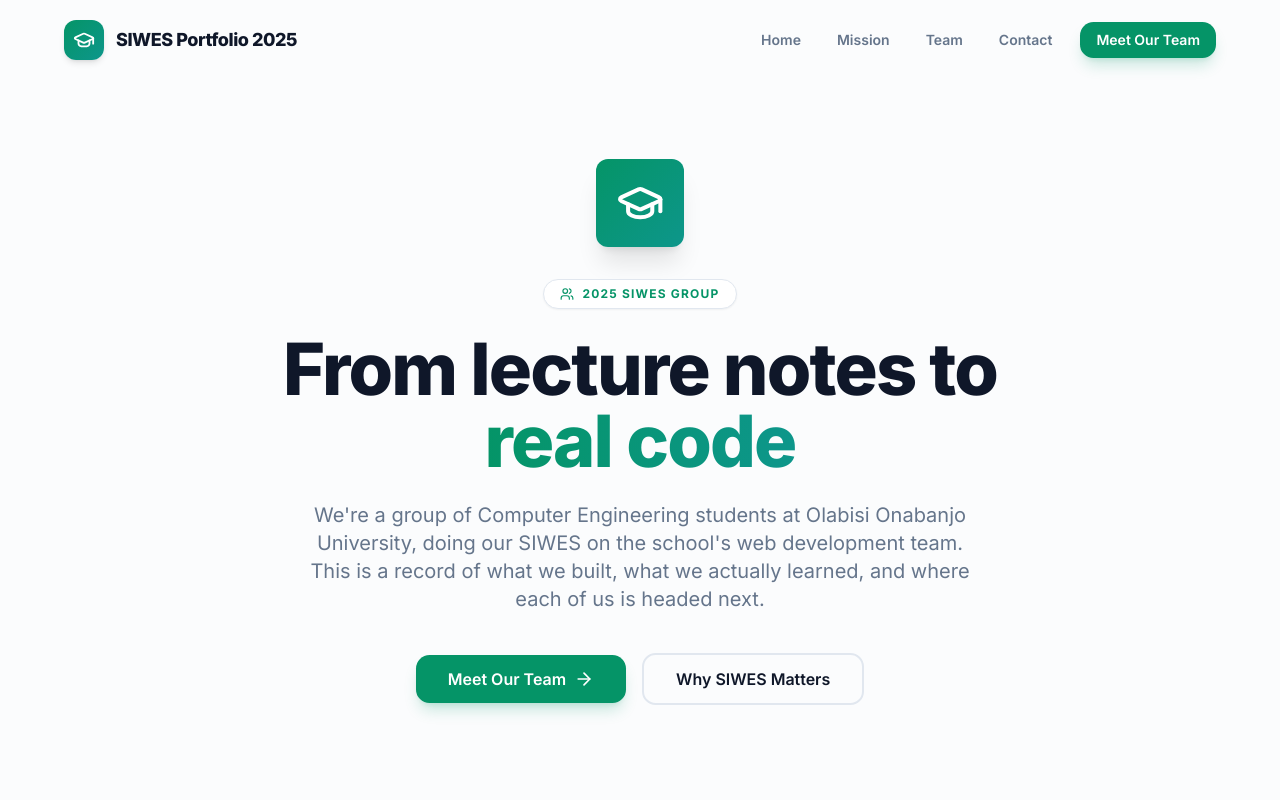
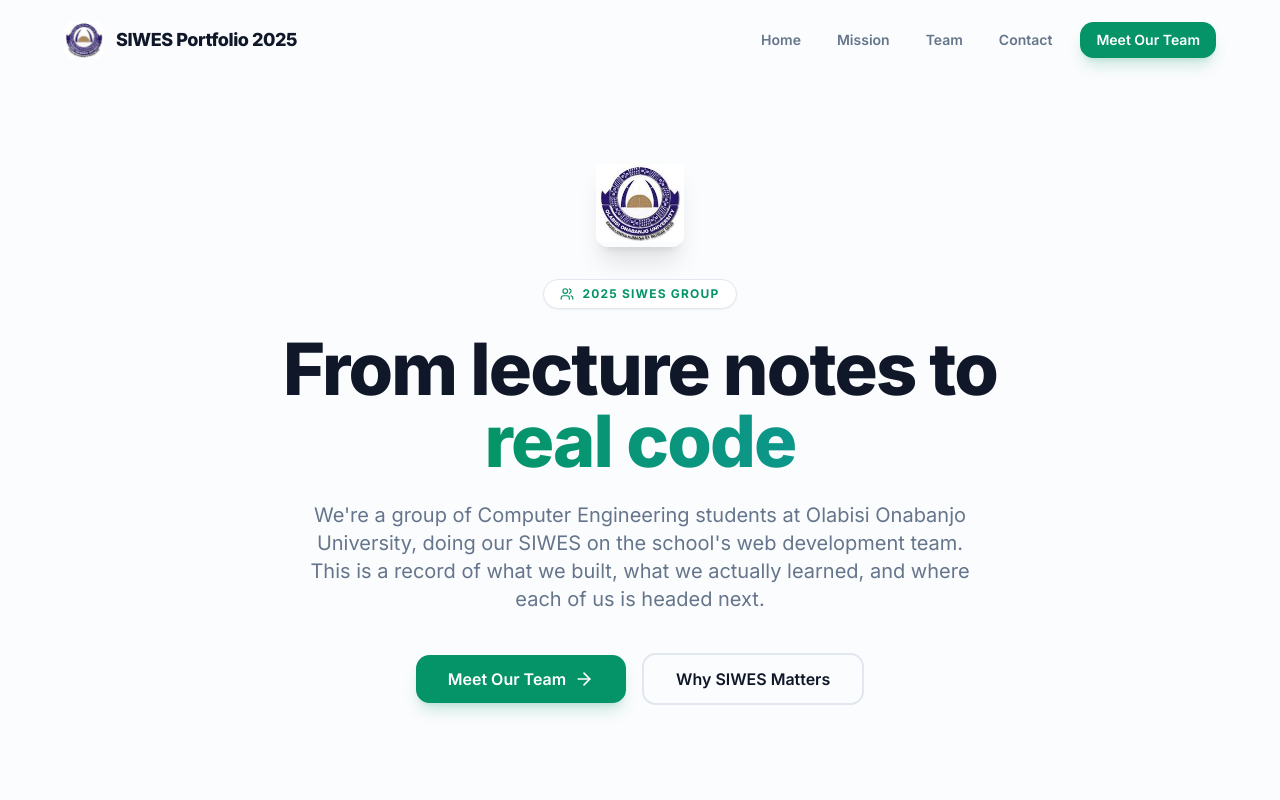
Before and after one commit to Asimi1234/Team-portfolio, a React (Vite) app: page / in a window 1280 px wide. Shown: the top 800 px of the page. Built offline with nearby package versions, Linux system fonts and the light colour scheme.

Commit message:
New changes

```diff
--- a/src/data/site.js
+++ b/src/data/site.js
@@ -8,7 +8,7 @@
 
   // Prominent logo shown in the hero + navbar.
   // Replace with your school crest, e.g. "/logo.png" placed in /public.
-  schoolLogoUrl: "[INSERT SCHOOL LOGO URL]", // e.g. "/oou-logo.png"
+  schoolLogoUrl: "/oou-logo.jpeg", // file lives in /public
 
   university: {
     name: "Olabisi Onabanjo University",
--- a/src/data/team.js
+++ b/src/data/team.js
@@ -69,7 +69,7 @@
     role: "Frontend Developer",
     level: "200",
     matric: "EES/24/25/0417",
-    photoUrl: "/mustapha.jpg",
+    photoUrl: "[INSERT PHOTO URL]",
     vision: {
       goal: "Become a frontend engineer who also understands design, so I can build interfaces that look good and are genuinely easy to use.",
       roadmap: [
```
Also changed, not shown: oou-logo.jpeg (added), public/oou-logo.jpeg (added), 1 other file (tests, documents, lock files or other folders).
